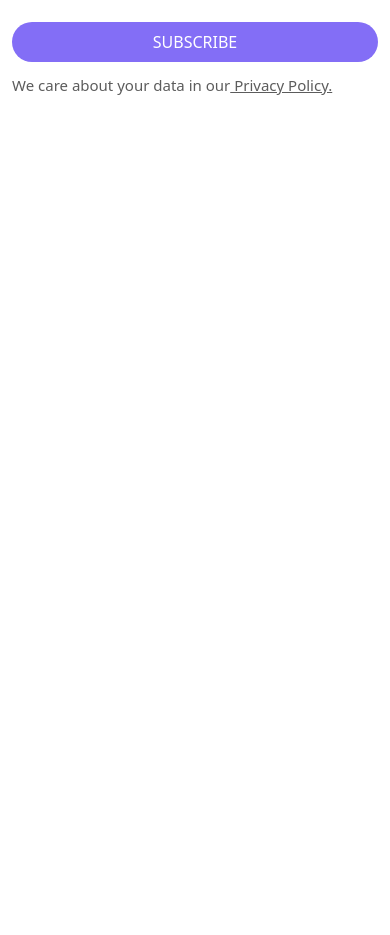
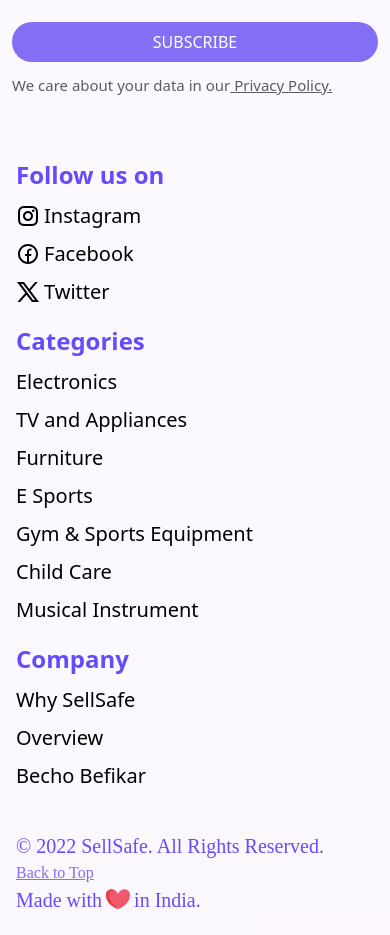
Before and after one commit to deep-69bits/SellSafe, a Next.js app: page / in a window 390 px wide. Shown: the part 6460-7395 px from the top of the page. Before the commit the page ends 6557 px from the top, so only its background shows below. Built offline with nearby package versions, Linux system fonts and the light colour scheme; a web font is replaced by a local one.

Commit message:
fixing footer

```diff
--- a/src/components/Contact.tsx
+++ b/src/components/Contact.tsx
@@ -1,5 +1,5 @@
 import React from 'react'
-import Button from './atoms/Button'
+
 
 const Contact = () => {
     return (
@@ -9,7 +9,7 @@
                 BECHO  BEFIKAR
             </div>
 
-            <div className='lg:float-left float-right '>
+            <div className=' '>
                 <h2 className='text-[#271E58]  font-[500] text-[36px] gilory  leading[36px]'>
                     Be the first to know about any Product
                 </h2>
--- a/src/components/Layout/Footer.tsx
+++ b/src/components/Layout/Footer.tsx
@@ -4,7 +4,7 @@
 const Footer = () => {
   return (
     <section >
-      <div className='lg:block hidden  mt-5'>
+      <div className='  mt-5'>
         <div className='lg:flex  block lg:justify-between  px-4  lg:px-10 py-10'>
           <div className='flex flex-col gap-y-4'>
 
```
